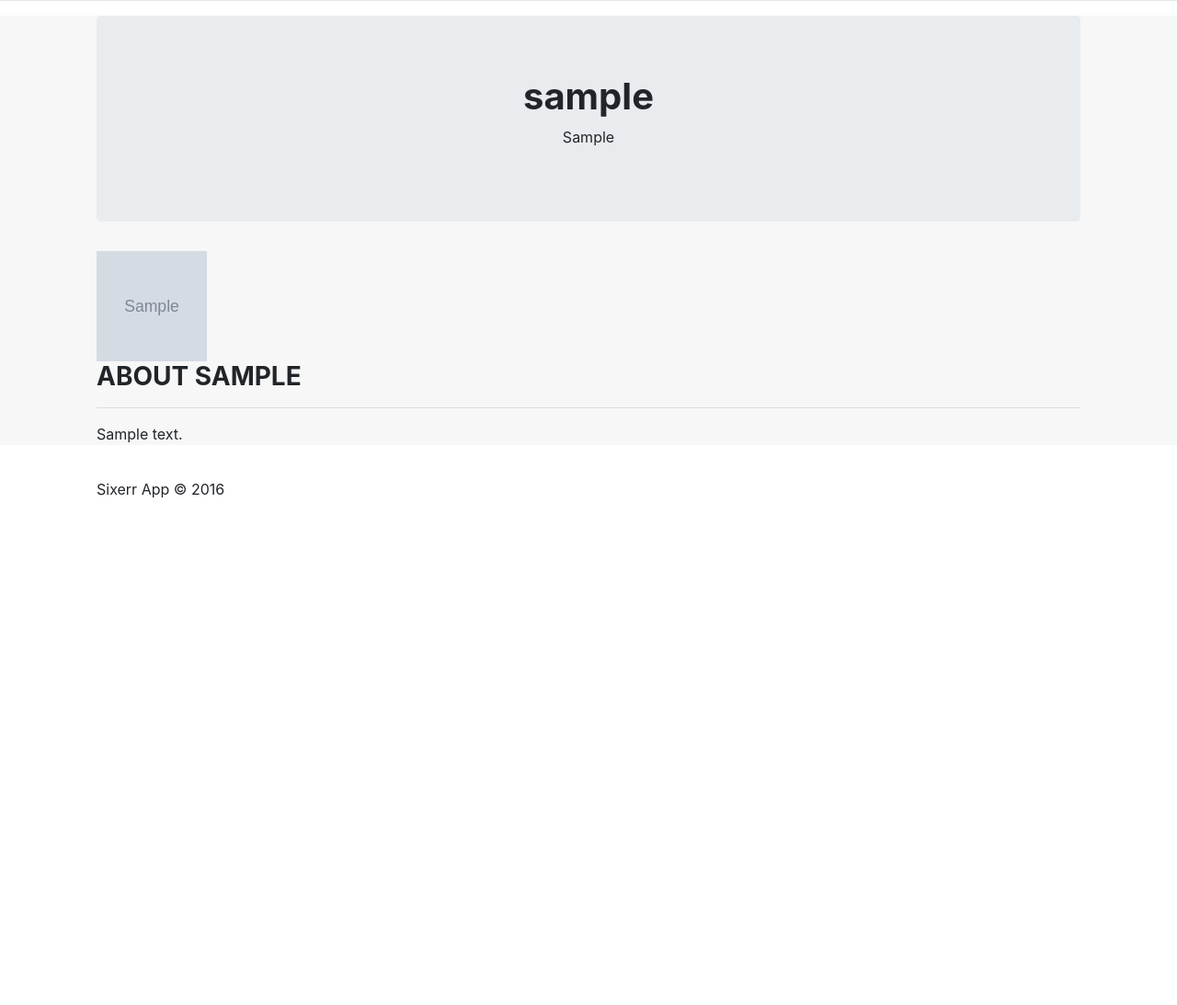
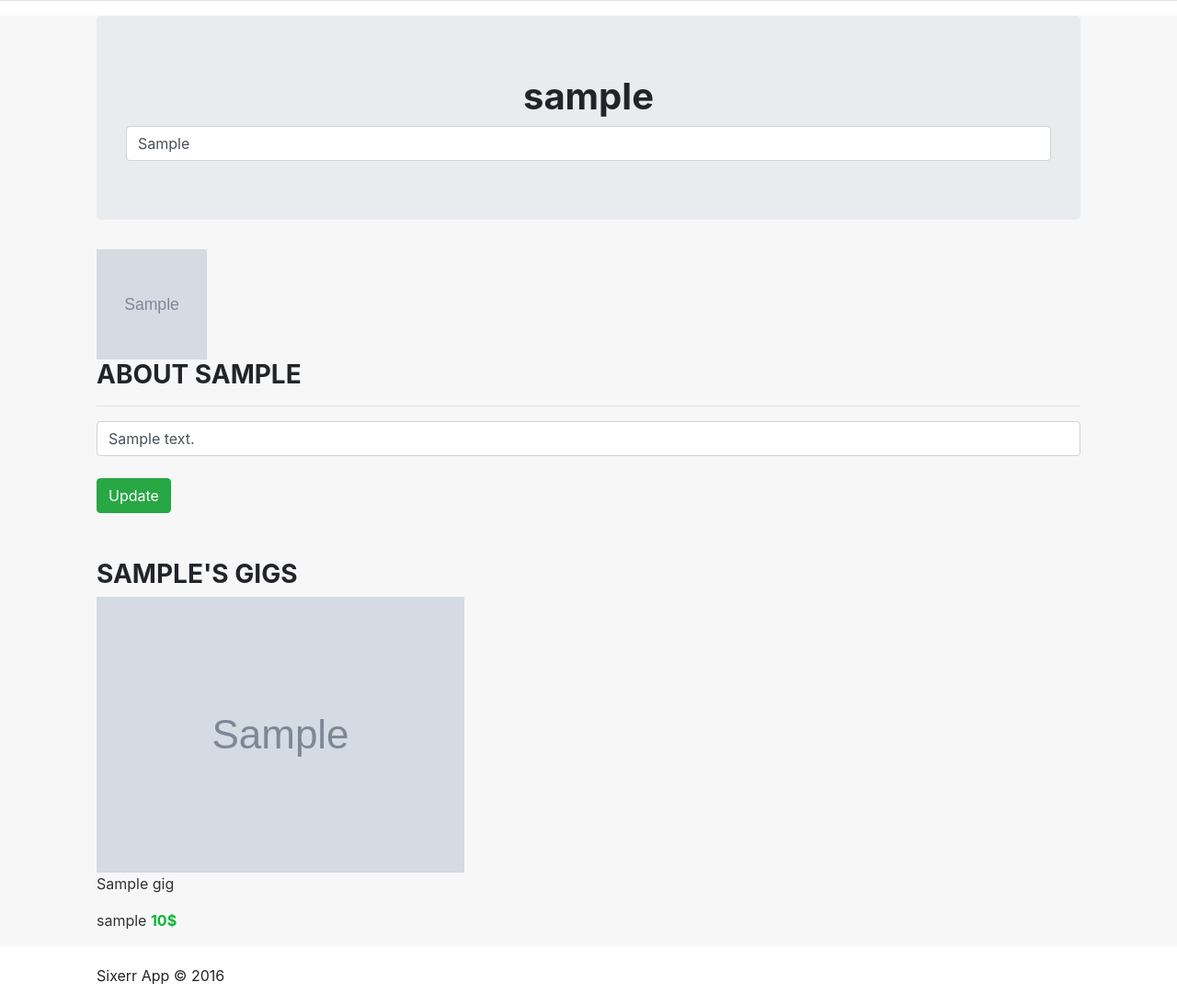
Before and after one commit to dorocinski/learn-sixerr-upd, a Django app: a page that uses sixerrapp/templates/profile.html in a window 1280 px wide. Shown: the part 113-1206 px from the top of the page at 92% size. Before the commit the page ends 655 px from the top, so only its background shows below. Run offline with Django 3.2, Linux system fonts and the light colour scheme; a user stored in the database is signed in; tables that the repository leaves empty hold one stand-in row (values such as "Sample post"); grey boxes marked "Sample" are stand-in pictures; some libraries are stand-ins or nearby versions.

Commit message:
T10_3: Add Gig list to Profile page

```diff
--- a/sixerrapp/templates/profile.html
+++ b/sixerrapp/templates/profile.html
@@ -3,6 +3,27 @@
 
 
 {% block page %}
+
+  {% if request.user == profile.user %}
+    <form method="POST">
+      {% csrf_token %}
+      <div class="jumbotron text-center">
+        <h1><b>{{ profile.user.username }}</b></h1>
+        <input class="form-control" name="slogan" value="{{ profile.slogan }}">
+      </div>
+      <div class="panel panel-default">
+        <div class="panel-body">
+          <img src="{{ profile.avatar }}" class="img-circle" height="120" width="120">
+          <h3 class="text-uppercase"><b>About {{ profile.user.username }}</b></h3>
+          <hr/>
+          <input class="form-control" name="about" value="{{ profile.about }}">
+          <br/>
+          <button class="btn btn-success" type="submit">Update</button>
+        </div>
+      </div>
+    </form>
+
+  {% else %}
     <div class="jumbotron text-center">
       <h1><b>{{ profile.user.username }}</b></h1>
       <p>{{ profile.slogan }}</p>
@@ -15,4 +36,25 @@
         <p>{{ profile.about }}</p>
       </div>
     </div>
+  {% endif %}
+
+  <h3 class="text-uppercase" style="margin-top:50px"><b>{{ profile.user.username }}'s gigs</b></h3>
+  <div class="row">
+    {% for gig in gigs %}
+      <div class="col-md-3">
+        <div class="thumbnail">
+          <a href="{% url 'gig_detail' gig.id %}"><img src="/media/{{ gig.photo }}"></a>
+          <div class="caption">
+            <p><a href="{% url 'gig_detail' gig.id %}">{{ gig.title }}</a></p>
+            <p>
+              <span>
+                <a href="{% url 'profile' gig.user.username %}">{{ gig.user.username }}</a>
+              </span>
+              <b class="green pull-right">{{ gig.price }}$</b>
+          </p>
+          </div>
+        </div>
+      </div>
+    {% endfor %}
+  </div>
 {% endblock %}
--- a/sixerrapp/views.py
+++ b/sixerrapp/views.py
@@ -60,4 +60,5 @@ def profile(request, username):
         profile = Profile.objects.get(user__username=username)
     except Profile.DoesNotExist:
         return redirect('/')
-    return render(request, 'profile.html', {"profile": profile})
+    gigs = Gig.objects.filter(user=profile.user, status=True)
+    return render(request, 'profile.html', {"profile": profile, "gigs": gigs})
```
Lines whose indentation alone changed are shown as unchanged.
